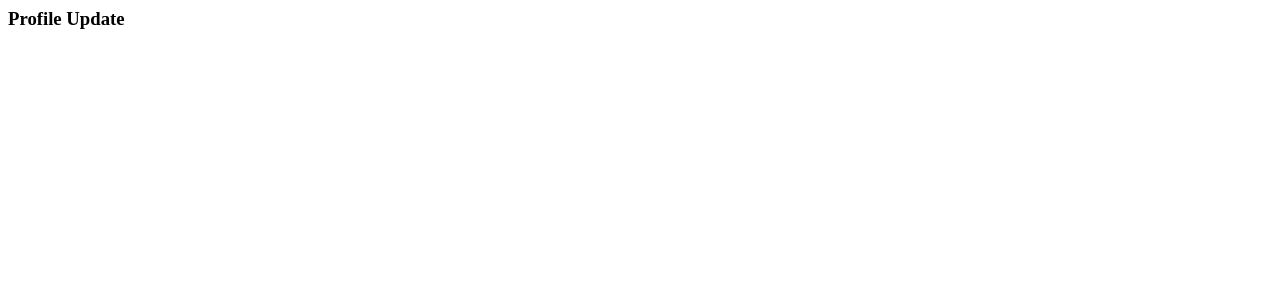
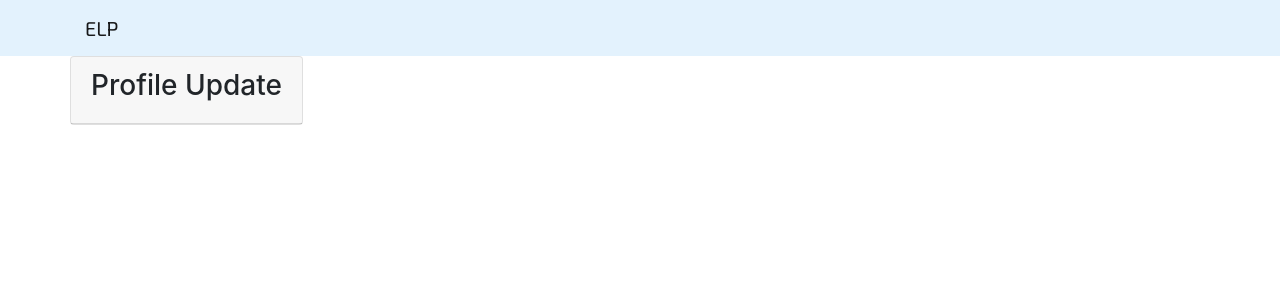
Before and after one commit to spgdaman/e-learning-platform, a Django app: page /profile/update/ in a window 1280 px wide. Before the commit the part shown is almost empty. Shown: the top 300 px of the page. Run offline with Django 3.2, Linux system fonts and the light colour scheme; some libraries are stand-ins or nearby versions.

Commit message:
navbar template added

```diff
--- a/app/templates/base.html
+++ b/app/templates/base.html
@@ -7,6 +7,8 @@
         {% block style %}
             {% bootstrap_css %}
         {% endblock %}
+        <link rel="stylesheet" href="{% static 'css/styles.css' %}">
+        <link href="https://fonts.googleapis.com/css?family=Exo+2|Roboto&display=swap" rel="stylesheet">
     </head>
     <body>
         {% include 'navbar.html' %}
--- /dev/null
+++ b/app/templates/navbar.html
@@ -0,0 +1,8 @@
+<nav class="navbar navbar-light" style="background-color: #e3f2fd;">
+    <div class="container">
+        <a class="navbar-brand exo-font" href="#">ELP <span class="sr-only">(current)</span></a>
+        <ul class="navbar-nav mr-auto">
+
+        </ul>
+    </div>
+</nav>
--- a/app/templates/profileupdate.html
+++ b/app/templates/profileupdate.html
@@ -1,3 +1,4 @@
+{% extends 'base.html' %}
 {% load bootstrap4 %}
 
 {% block content %}
```
Also changed, not shown: app/templates/index.html (+0 -7 lines).
